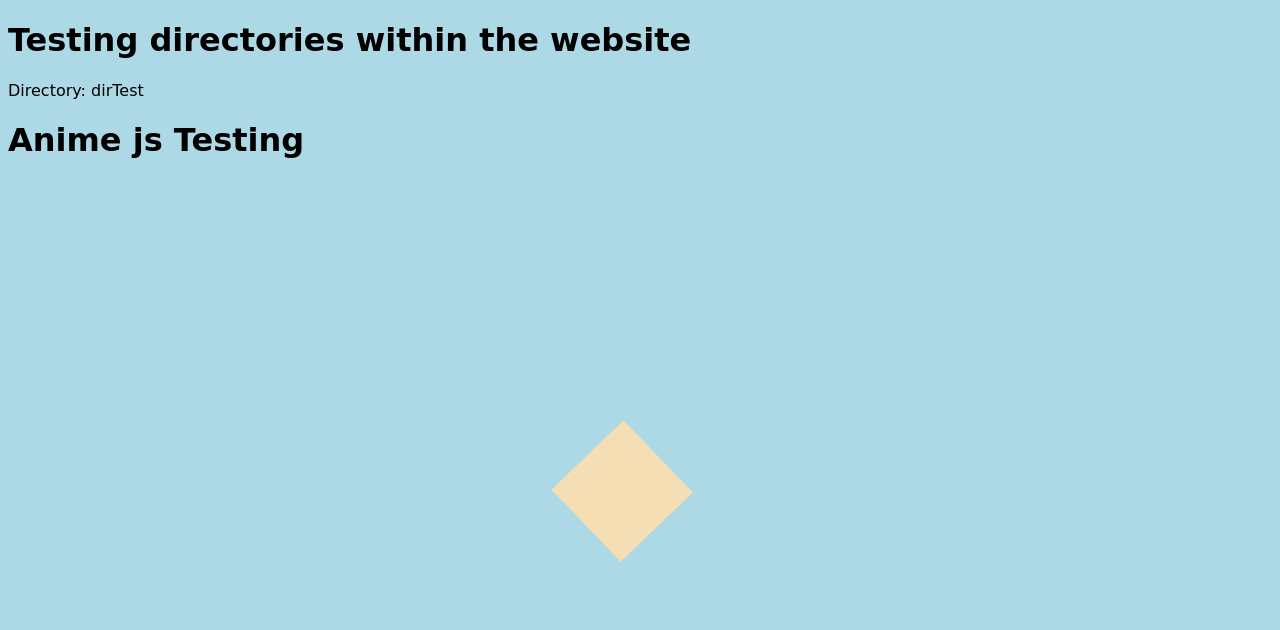
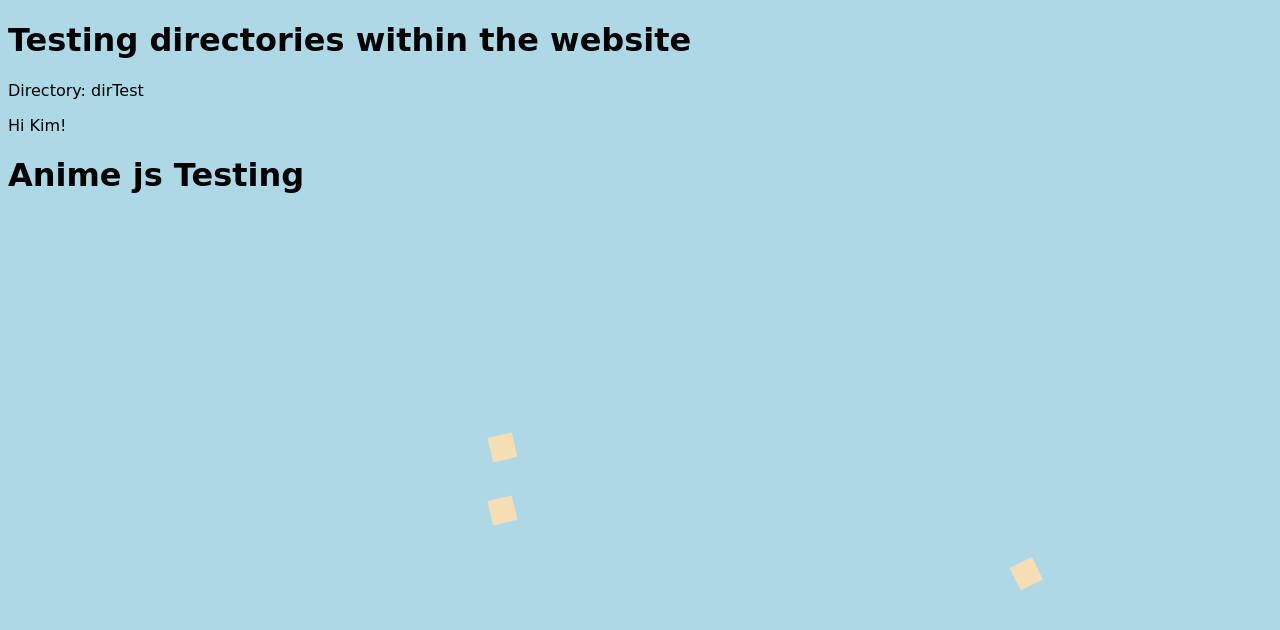
Before and after one commit to Cookieth/cookieth.github.io, a Jekyll site: the page dirTest/index.html, which Jekyll copies as it is, in a window 1280 px wide. Shown: the top 630 px of the page. Built offline with Jekyll 4.4.1, drawn with Linux system fonts in a browser that asks for light colours.

Commit message:
Changes and additions to the website

```diff
--- a/dirTest/index.css
+++ b/dirTest/index.css
@@ -14,5 +14,7 @@ div {
     background-color:tomato;
 }
 .divTest{
+    width: 25px;
+    height: 25px;
     background-color:wheat;
 }
--- a/dirTest/index.html
+++ b/dirTest/index.html
@@ -2,21 +2,22 @@
 
 <html>
   <head>
-
     <link rel="stylesheet" type="text/css" href="index.css">
   </head>
 
   <body>
-
     <h1> Testing directories within the website </h1>
     <!--- <img src = "000008.JPG"> --->
     <p> Directory: dirTest </p>
+    <p> Hi Kim! </p>
 
     <h1>Anime js Testing</ht>
+    <div class="divTest"><div class="divTest"></div></div>
+    <br>
     <div class="divTest"></div>
 
+    <!-- Javascript Files -->
     <script src="js/anime.min.js"></script>
     <script src="js/index.js" type="text/javascript"></script>
-
   </body>
 </html>
--- a/dirTest/js/index.js
+++ b/dirTest/js/index.js
@@ -13,5 +13,5 @@ anime({
     translateY: 250,
     rotate: '1turn',
     loop: true,
-    duration: 2000
+    duration: 10000
 });
```
